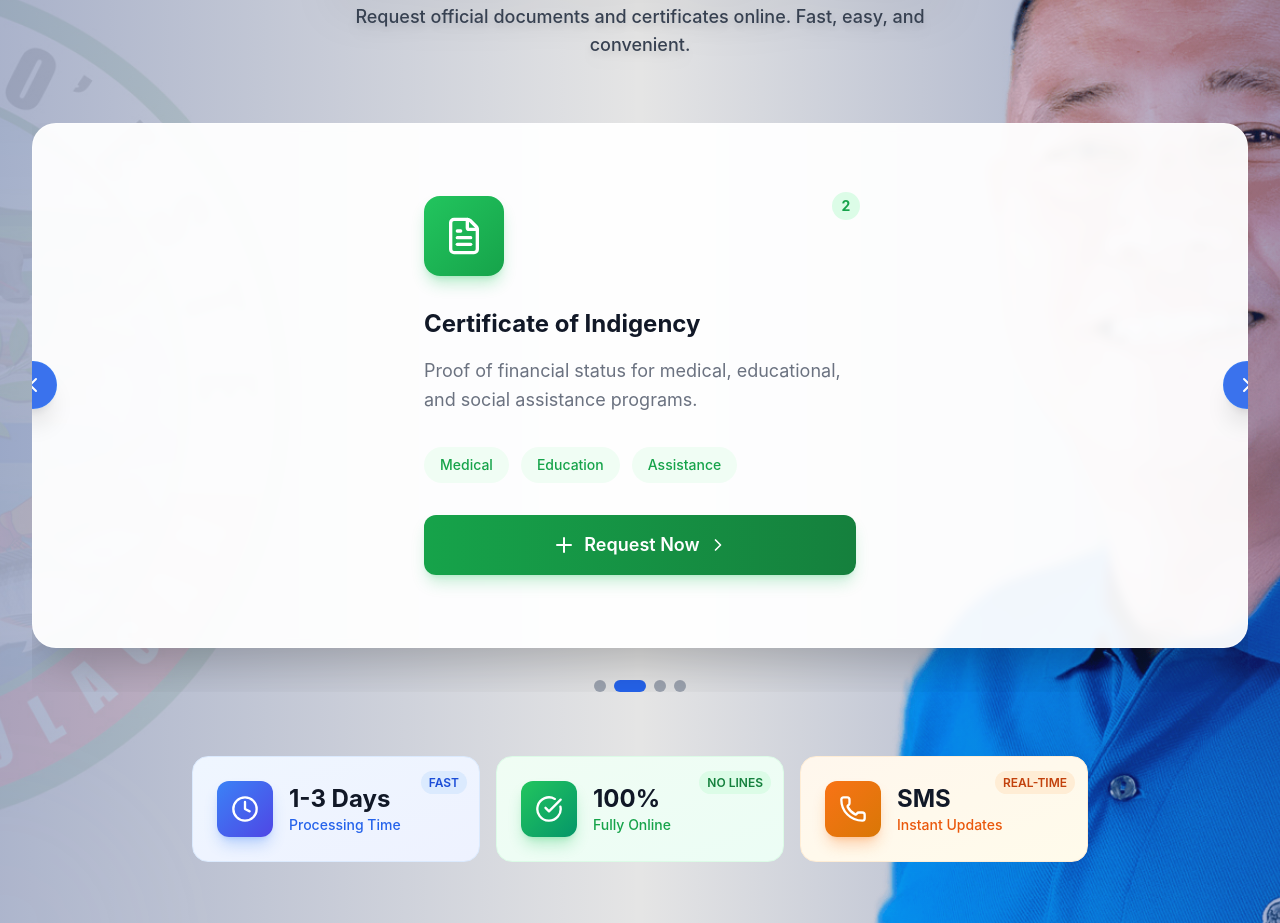
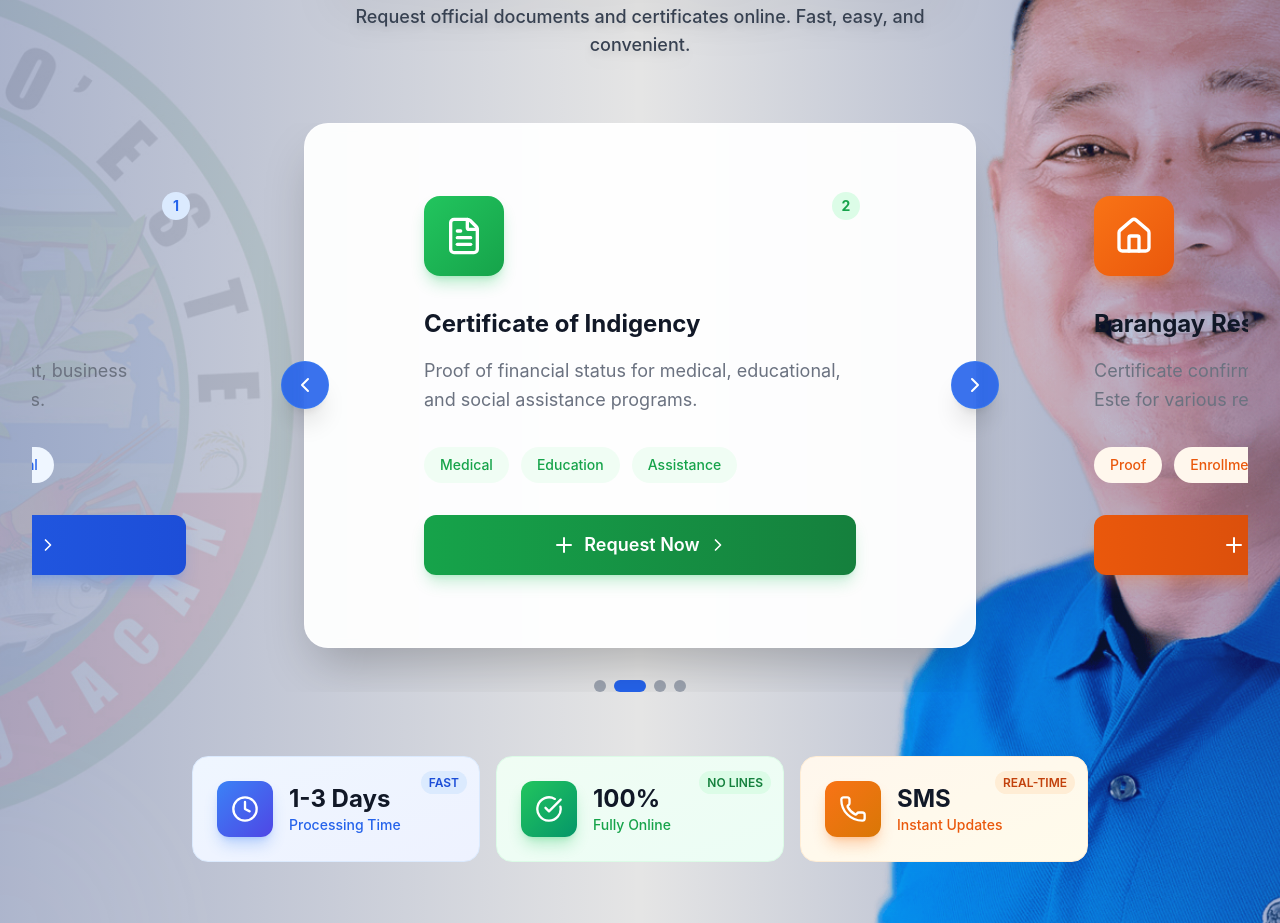
Before and after one commit to norielvc/ibaoesteportal, a Next.js app in the folder frontend/: page / in a window 1280 px wide. Shown: the part 1000-1923 px from the top of the page. Built offline with nearby package versions, Linux system fonts and the light colour scheme; no server answers.

Commit message:
Fix container width - make it more compact with max-w-2xl

```diff
--- a/frontend/pages/index.js
+++ b/frontend/pages/index.js
@@ -596,8 +596,8 @@ export default function BarangayPortal() {
 
               return (
                 <div className="relative overflow-hidden">
-                  {/* Container with Background - Reverted to original size */}
-                  <div className="bg-white/95 backdrop-blur-sm rounded-3xl shadow-2xl border border-white/50 relative">
+                  {/* Container with Background - Fixed width */}
+                  <div className="bg-white/95 backdrop-blur-sm rounded-3xl shadow-2xl border border-white/50 relative max-w-2xl mx-auto">
                     <div
                       className="flex transition-transform duration-500 ease-in-out py-8"
                       style={{ transform: `translateX(-${currentFormSlide * 100}%)` }}
@@ -654,7 +654,7 @@ export default function BarangayPortal() {
                       })}
                     </div>
 
-                    {/* Navigation Arrows - Moved VERY close to container edge */}
+                    {/* Navigation Arrows - Positioned relative to the narrower container */}
                     <button
                       onClick={() => setCurrentFormSlide((prev) => (prev - 1 + forms.length) % forms.length)}
                       className="absolute -left-6 top-1/2 -translate-y-1/2 w-12 h-12 bg-blue-600/90 hover:bg-blue-700 backdrop-blur-sm shadow-xl rounded-full flex items-center justify-center transition-all z-10 border border-blue-500/50"
```
